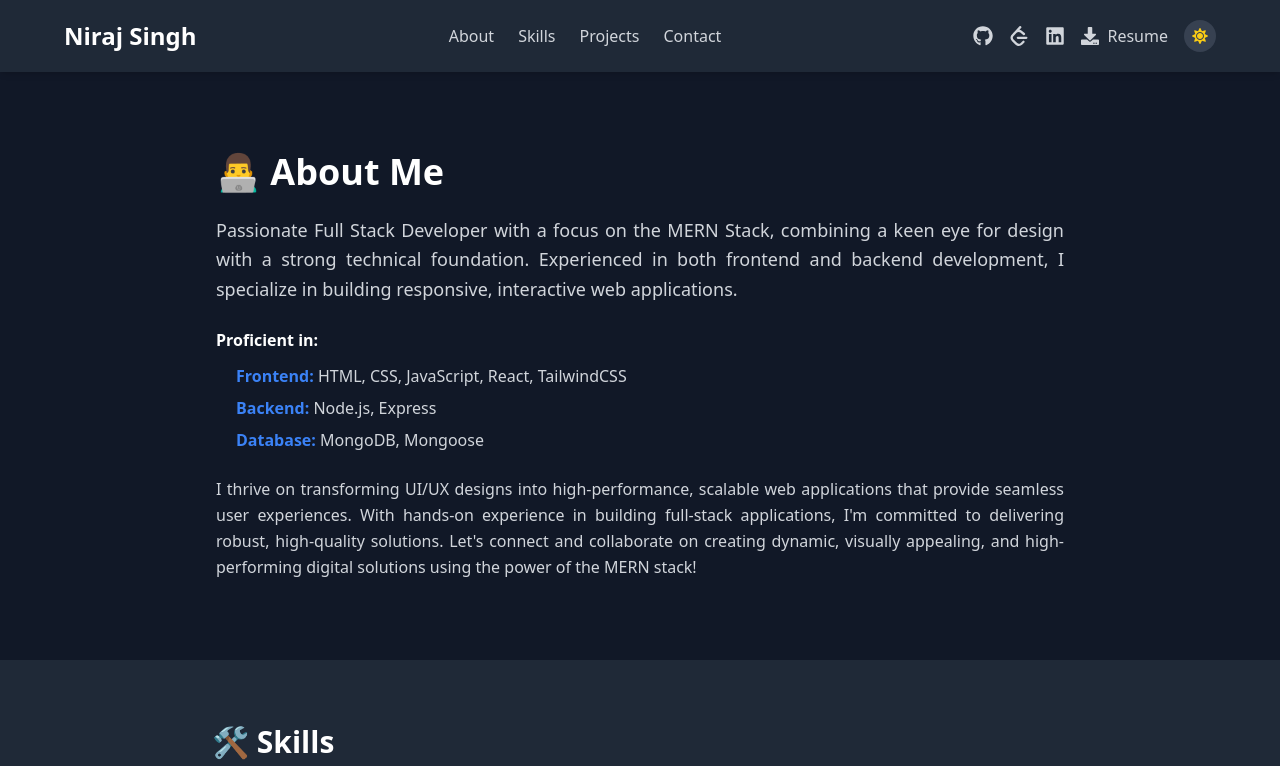
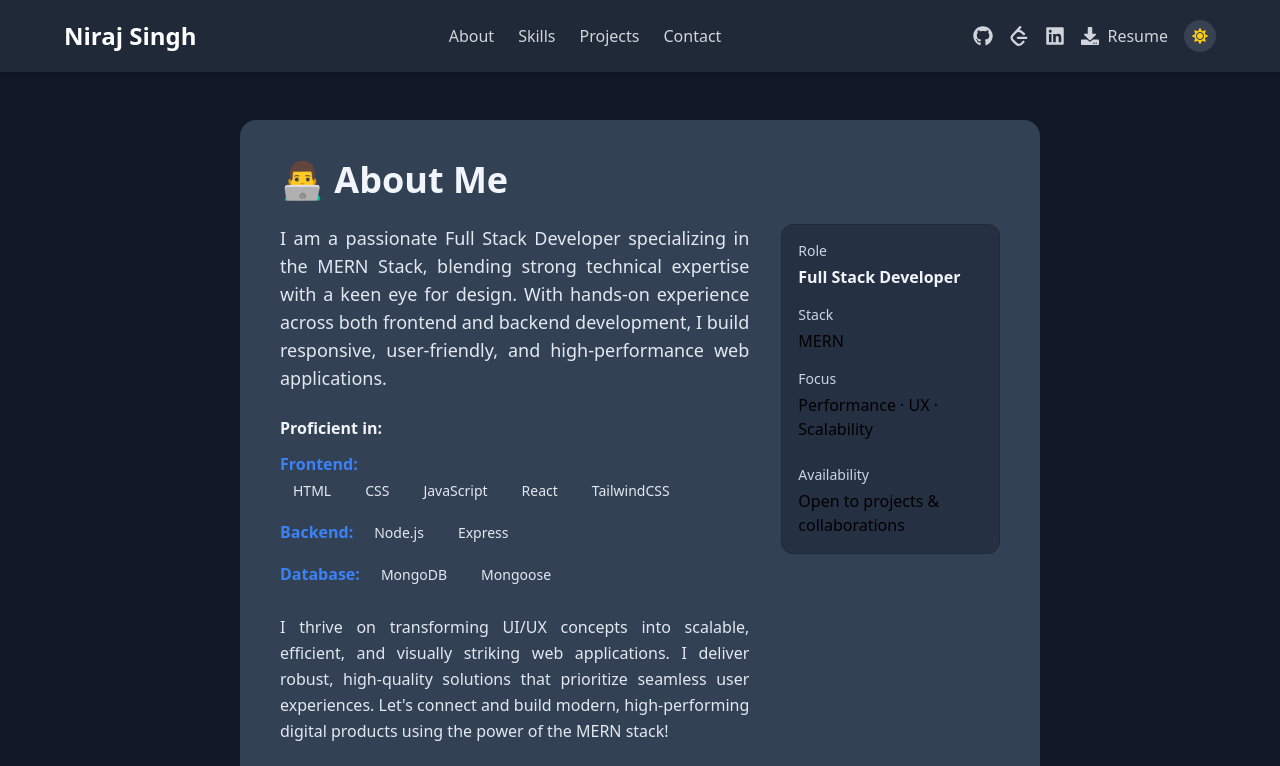
Before and after one commit to Niraj1903/Portfolio, a React (Create React App) app: page / in a window 1280 px wide. Shown: the top 766 px of the page. Built offline with nearby package versions, Linux system fonts and the light colour scheme.

Commit message:
About realiment & Postman added to skills

```diff
--- a/src/components/About.js
+++ b/src/components/About.js
@@ -1,49 +1,154 @@
 import React from "react";
 
-function About() {
+/**
+ * AboutMe - React component styled with TailwindCSS
+ * - Responsive layout
+ * - Dark mode friendly
+ * - Semantic HTML + accessible
+ *
+ * Usage:
+ *  <AboutMe />
+ *
+ * Customize by passing props or replacing copy as needed.
+ */
+
+export default function AboutMe({
+  title = "👨‍💻 About Me",
+  intro = `I am a passionate Full Stack Developer specializing in the MERN Stack, blending strong technical expertise with a keen eye for design. With hands-on experience across both frontend and backend development, I build responsive, user-friendly, and high-performance web applications.`,
+  whatIDo = `I thrive on transforming UI/UX concepts into scalable, efficient, and visually striking web applications. I deliver robust, high-quality solutions that prioritize seamless user experiences. Let's connect and build modern, high-performing digital products using the power of the MERN stack!`,
+  skills = {
+    frontend: ["HTML", "CSS", "JavaScript", "React", "TailwindCSS"],
+    backend: ["Node.js", "Express"],
+    database: ["MongoDB", "Mongoose"],
+  },
+}) {
   return (
-    <section id="about" className="py-20 bg-white dark:bg-gray-900">
-      <div className="max-w-4xl mx-auto px-6 text-left">
-        <h2 className="text-4xl font-bold text-gray-900 dark:text-white mb-6">
-          👨‍💻 About Me
-        </h2>
+    <section
+      aria-labelledby="about-heading"
+      className="max-w-4xl mx-auto p-6 sm:p-8 lg:p-12"
+    >
+      <div className="bg-white/90 dark:bg-slate-700 backdrop-blur-sm rounded-2xl shadow-lg p-6 sm:p-10">
+        <header className="flex items-start gap-4 sm:gap-6">
+          <h2
+            id="about-heading"
+            className="text-3xl sm:text-4xl font-extrabold text-slate-900 dark:text-slate-100"
+          >
+            {title}
+          </h2>
+        </header>
 
-        <p className="text-lg text-gray-700 dark:text-gray-300 mb-6 text-justify leading-relaxed">
-          Passionate Full Stack Developer with a focus on the MERN Stack,
-          combining a keen eye for design with a strong technical foundation.
-          Experienced in both frontend and backend development, I specialize in
-          building responsive, interactive web applications.
-        </p>
+        <div className="mt-6 grid grid-cols-1 lg:grid-cols-3 gap-8">
+          {/* Intro / Description */}
+          <div className="lg:col-span-2">
+            <p className="text-base sm:text-lg text-slate-700 dark:text-slate-200 leading-relaxed text-justify">
+              {intro}
+            </p>
 
-        <p className="font-semibold text-gray-800 dark:text-white mb-3">
-          Proficient in:
-        </p>
+            <div className="mt-6">
+              <h3 className="font-semibold text-slate-800 dark:text-slate-100 mb-3">
+                Proficient in:
+              </h3>
 
-        <ul className="list-inside pl-5 space-y-2 text-gray-700 dark:text-gray-300 mb-6 text-left">
-          <li>
-            <strong className="text-blue-500">Frontend:</strong> HTML, CSS,
-            JavaScript, React, TailwindCSS
-          </li>
-          <li>
-            <strong className="text-blue-500">Backend:</strong> Node.js, Express
-          </li>
-          <li>
-            <strong className="text-blue-500">Database:</strong> MongoDB,
-            Mongoose
-          </li>
-        </ul>
+              <ul className="space-y-3 text-slate-700 dark:text-slate-200">
+                <li>
+                  <span className="inline-block font-semibold text-blue-500 mr-2">
+                    Frontend:
+                  </span>
+                  <span className="inline-flex flex-wrap gap-2 items-center">
+                    {skills.frontend.map((s) => (
+                      <span
+                        key={s}
+                        className="text-sm px-3 py-1 rounded-full bg-slate-100 dark:bg-slate-700 border border-slate-200 dark:border-slate-700"
+                        aria-hidden
+                      >
+                        {s}
+                      </span>
+                    ))}
+                  </span>
+                </li>
 
-        <p className="text-gray-700 dark:text-gray-300 text-justify leading-relaxed">
-          I thrive on transforming UI/UX designs into high-performance, scalable
-          web applications that provide seamless user experiences. With hands-on
-          experience in building full-stack applications, I'm committed to
-          delivering robust, high-quality solutions. Let's connect and
-          collaborate on creating dynamic, visually appealing, and
-          high-performing digital solutions using the power of the MERN stack!
-        </p>
+                <li>
+                  <span className="inline-block font-semibold text-blue-500 mr-2">
+                    Backend:
+                  </span>
+                  <span className="inline-flex flex-wrap gap-2 items-center">
+                    {skills.backend.map((s) => (
+                      <span
+                        key={s}
+                        className="text-sm px-3 py-1 rounded-full bg-slate-100 dark:bg-slate-700 border border-slate-200 dark:border-slate-700"
+                        aria-hidden
+                      >
+                        {s}
+                      </span>
+                    ))}
+                  </span>
+                </li>
+
+                <li>
+                  <span className="inline-block font-semibold text-blue-500 mr-2">
+                    Database:
+                  </span>
+                  <span className="inline-flex flex-wrap gap-2 items-center">
+                    {skills.database.map((s) => (
+                      <span
+                        key={s}
+                        className="text-sm px-3 py-1 rounded-full bg-slate-100 dark:bg-slate-700 border border-slate-200 dark:border-slate-700"
+                        aria-hidden
+                      >
+                        {s}
+                      </span>
+                    ))}
+                  </span>
+                </li>
+              </ul>
+            </div>
+
+            <p className="mt-6 text-slate-700 dark:text-slate-200 leading-relaxed text-justify">
+              {whatIDo}
+            </p>
+
+            <div className="mt-6">
+              <a
+                href="#contact"
+                className="inline-flex items-center gap-2 rounded-full px-4 py-2.5 bg-sky-600 text-white font-medium shadow-sm hover:bg-sky-700 focus:outline-none focus:ring-2 focus:ring-sky-500"
+              >
+                Let’s connect
+              </a>
+            </div>
+          </div>
+
+          {/* Optional visual / quick stats */}
+          <aside className="hidden lg:block">
+            <div className="rounded-xl border border-slate-100 dark:border-slate-800 p-4 bg-slate-50 dark:bg-slate-900/40">
+              <div className="text-sm text-slate-500 dark:text-slate-300">
+                Role
+              </div>
+              <div className="mt-1 font-semibold text-slate-900 dark:text-slate-100">
+                Full Stack Developer
+              </div>
+
+              <div className="mt-4 text-sm text-slate-500 dark:text-slate-300">
+                Stack
+              </div>
+              <div className="mt-1 font-medium">MERN</div>
+
+              <div className="mt-4 text-sm text-slate-500 dark:text-slate-300">
+                Focus
+              </div>
+              <div className="mt-1 font-medium">
+                Performance · UX · Scalability
+              </div>
+
+              <div className="mt-6 text-sm text-slate-500 dark:text-slate-300">
+                Availability
+              </div>
+              <div className="mt-1 font-medium">
+                Open to projects & collaborations
+              </div>
+            </div>
+          </aside>
+        </div>
       </div>
     </section>
   );
 }
-
-export default About;
--- a/src/components/Skills.js
+++ b/src/components/Skills.js
@@ -20,9 +20,9 @@ import {
   SiBabel,
   SiVite,
   SiTestinglibrary,
+  SiPostman, // <-- Import added
 } from "react-icons/si";
 
-// Skills component with brand-colored icons and hover glow (Option C)
 function Skills() {
   const skills = [
     { name: "NodeJS", icon: <FaNodeJs />, color: "#3C873A" },
@@ -43,6 +43,9 @@ function Skills() {
     { name: "Parcel", icon: <FaBox />, color: "#F7A41B" },
     { name: "Vite", icon: <SiVite />, color: "#646CFF" },
     { name: "RTL", icon: <SiTestinglibrary />, color: "#E44D26" },
+
+    // ⭐ New Skill Added
+    { name: "Postman", icon: <SiPostman />, color: "#FF6C37" },
   ];
 
   return (
@@ -58,7 +61,6 @@ function Skills() {
               key={index}
               className="p-4 bg-white dark:bg-gray-700 shadow-md rounded-lg flex items-center space-x-3 text-gray-900 dark:text-white"
             >
-              {/* Icon: brand color + hover scale + glow (using currentColor for the shadow) */}
               <span
                 className="text-2xl transition-transform duration-300 hover:scale-125"
                 style={{
```
